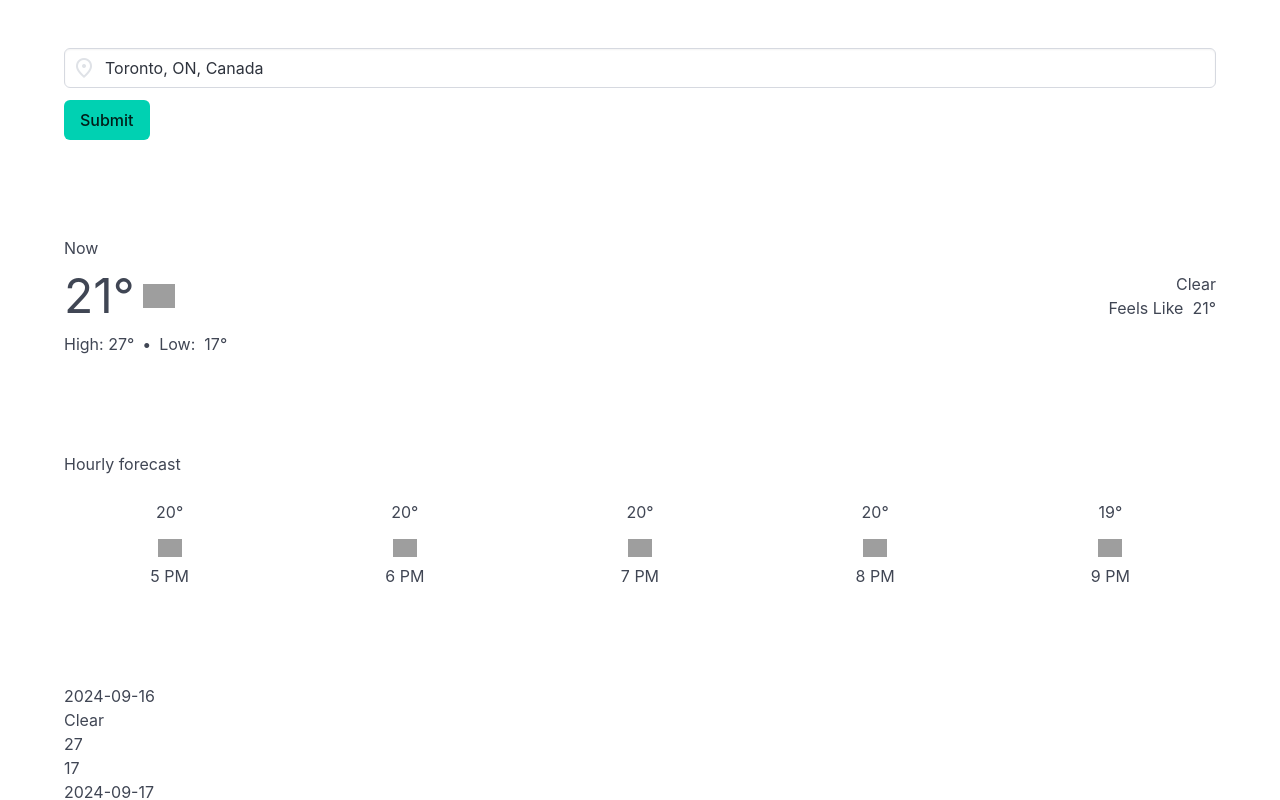
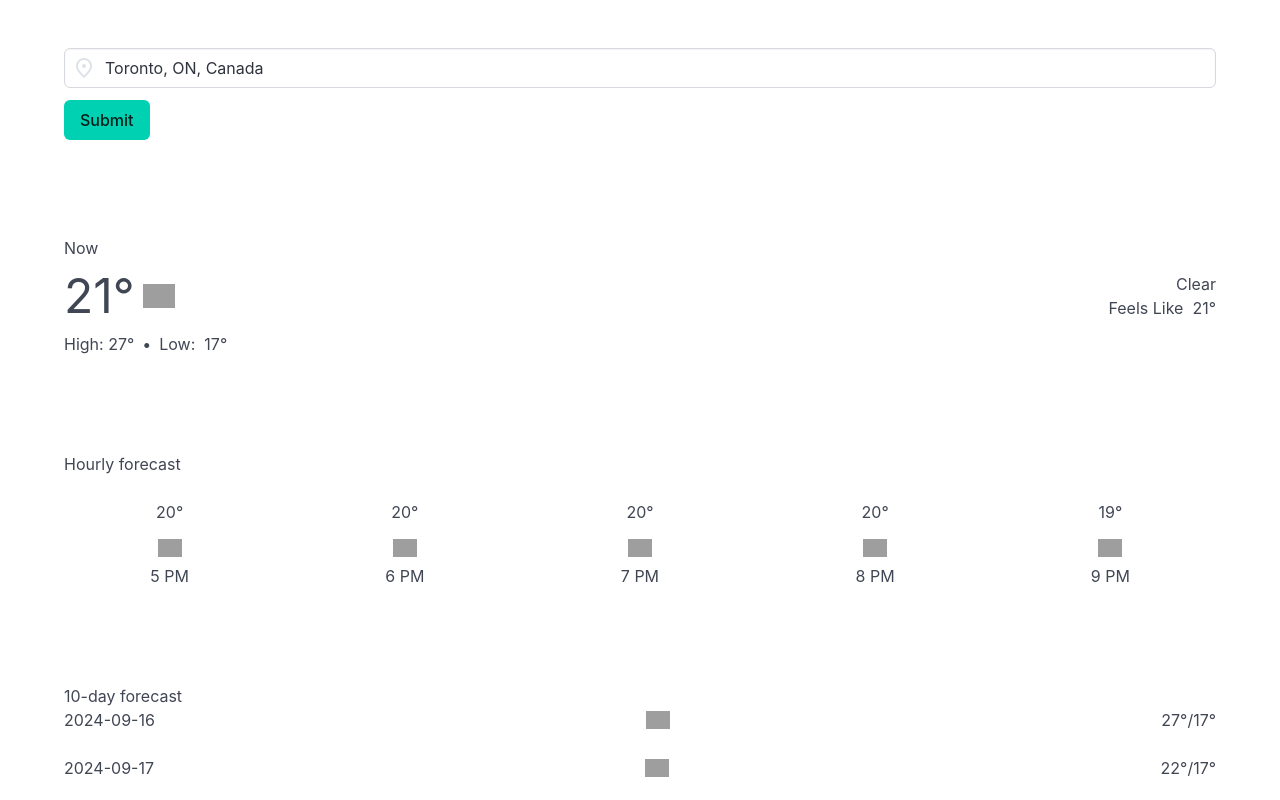
Before and after one commit to MclPio/weather-app, a website built with webpack: page src/index.html in a window 1280 px wide. Both pictures are taken after typing "Sample" into the empty fields and a click on the button "Submit". Shown: the top 800 px of the page. Built offline with nearby package versions, Linux system fonts and the light colour scheme; grey boxes are pictures that could not be loaded.

Commit message:
Add 10 day forecast layout

```diff
--- a/src/css/style.css
+++ b/src/css/style.css
@@ -33,3 +33,7 @@
 #hourly-forecast > .columns {
   overflow-x: auto !important;
 }
+
+.temp-min::before {
+  content: '/';
+}
--- a/src/index.html
+++ b/src/index.html
@@ -65,7 +65,10 @@
       </div>
     </section>
     <section class="section">
-      <div id="daily-forecast" class="container"></div>
+      <div class="container">
+        <div class="hidden">10-day forecast</div>
+        <div id="daily-forecast" class="container"></div>
+      </div>
     </section>
   </body>
 </html>
--- a/src/index.js
+++ b/src/index.js
@@ -56,6 +56,7 @@ function weatherDaily(data) {
       conditions: days[i].conditions,
       tempmax: days[i].tempmax,
       tempmin: days[i].tempmin,
+      icon: days[i].icon,
     };
   }
   return dailyData;
@@ -155,19 +156,33 @@ function displayHourlyForecast(data) {
 function displayDailyForecast(data) {
   const days = weatherDaily(data);
   let dailyForecast = document.getElementById("daily-forecast");
-
+  dailyForecast.innerHTML = "";
   for (let i in days) {
     const node = document.createElement("div");
+    node.classList = "daily-forecast-item level";
     const datetime = document.createElement("div");
     const conditions = document.createElement("div");
     const tempmax = document.createElement("div");
     const tempmin = document.createElement("div");
+    const icon = days[i].icon;
+    const iconContainer = document.createElement("span");
+    const tempContainer = document.createElement("div");
+    tempContainer.classList =
+      "is-flex is-flex-direction-row is-align-items-center";
+    iconContainer.classList = "icon";
+    const img = document.createElement("img");
+    img.src = iconURL(icon);
+    img.alt = icon;
+    iconContainer.append(img);
 
+    tempmax.classList = "temp";
+    tempmin.classList = "temp temp-min";
+    tempContainer.append(tempmax, tempmin);
     datetime.innerText = days[i].datetime;
     conditions.innerText = days[i].conditions;
     tempmax.innerText = Math.round(days[i].tempmax);
     tempmin.innerText = Math.round(days[i].tempmin);
-    node.append(datetime, conditions, tempmax, tempmin);
+    node.append(datetime, iconContainer, tempContainer);
     dailyForecast.append(node);
   }
 }
```
Also changed, not shown: README.md.
